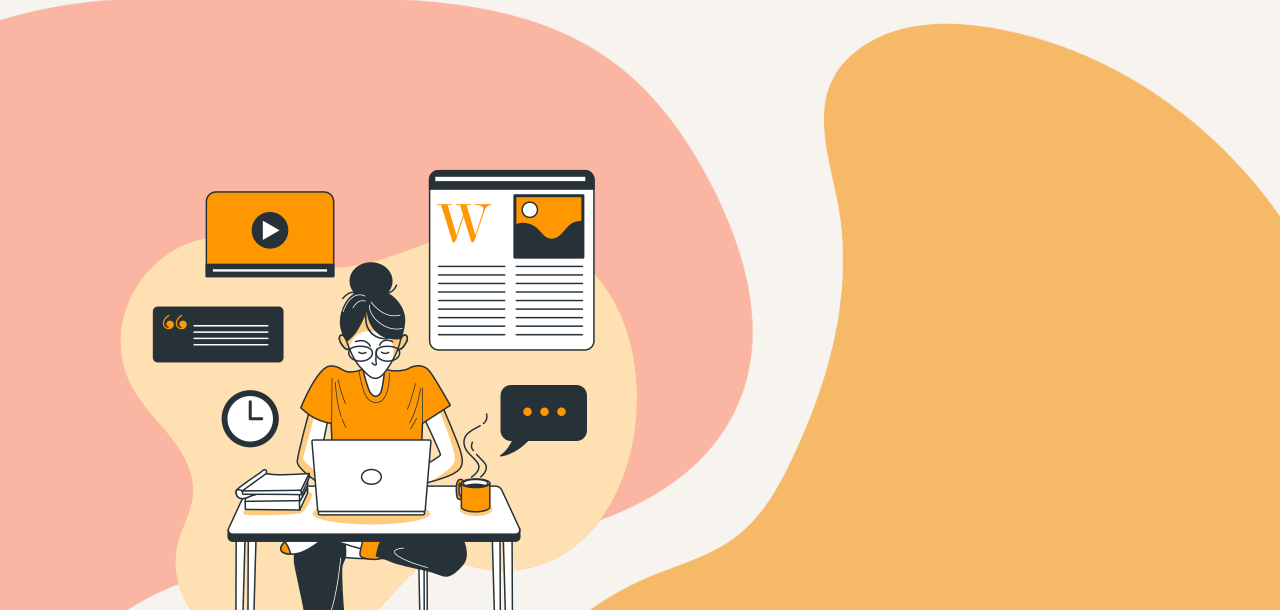
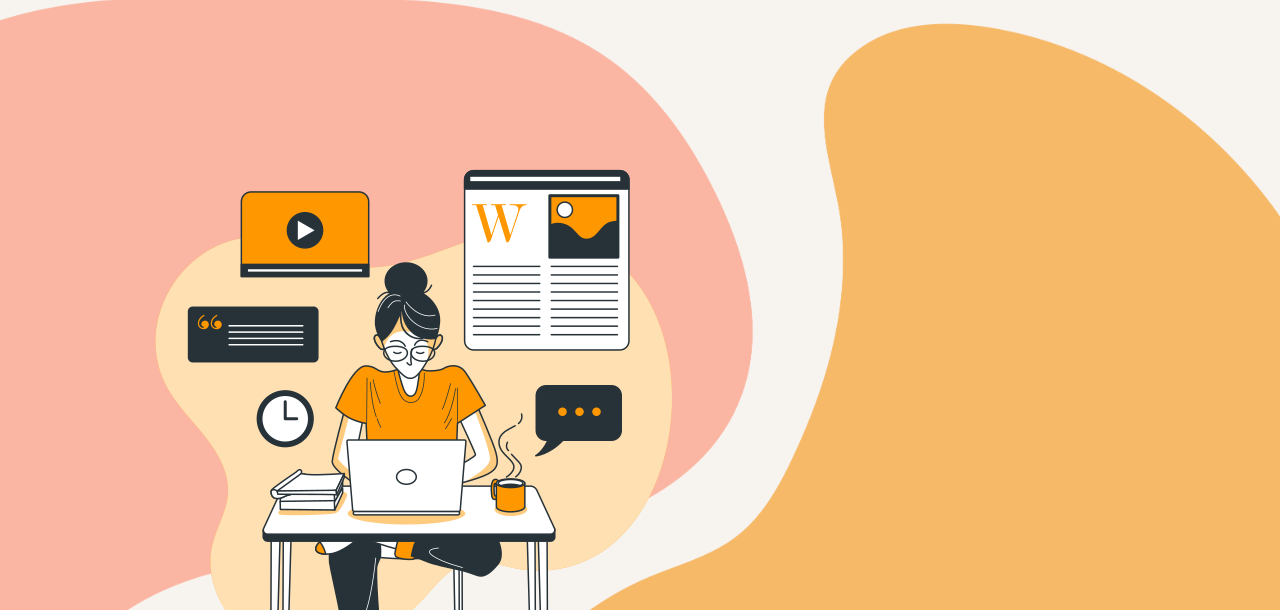
Before and after one commit to piyyapz/Landing-Pages, a plain HTML site: page index.html in a window 1280 px wide. Shown: the part 342-952 px from the top of the page. Drawn offline with nearby package versions, Linux system fonts and the light colour scheme; a web font is replaced by a local one.

Commit message:
up character pada index

```diff
--- a/index.html
+++ b/index.html
@@ -16,7 +16,6 @@
   <link rel="stylesheet" href="css/style.css">
     <title>home</title>
   </head>
-
   <body class="body">
     <!--Navbar -->
     <section id="nav">
@@ -65,17 +64,12 @@
       Hi, I AM <span>PIYYA</span><br><br> bit about me</h1>
     </div>
     <div class="row">
-    <div class="col-md-5 d-flex left-content-center">
-      <figure class="hover-img" style="margin-top: 50px">
+        <figure class="hover-img float-left" style="margin: 50px">
           <img src="/image/b.png" loading="lazy" alt="" />
         </figure>
       </div>
     </div>
     <!-- Akhir Jumbotron-->
-
-
-
     <script src="assets/js/bootstrap.min.js"></script>
   </body>
-
 </html>
```
Lines whose indentation alone changed are shown as unchanged.
